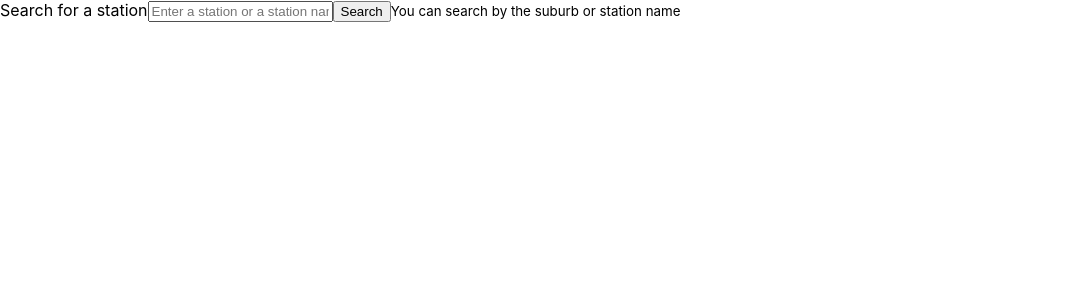
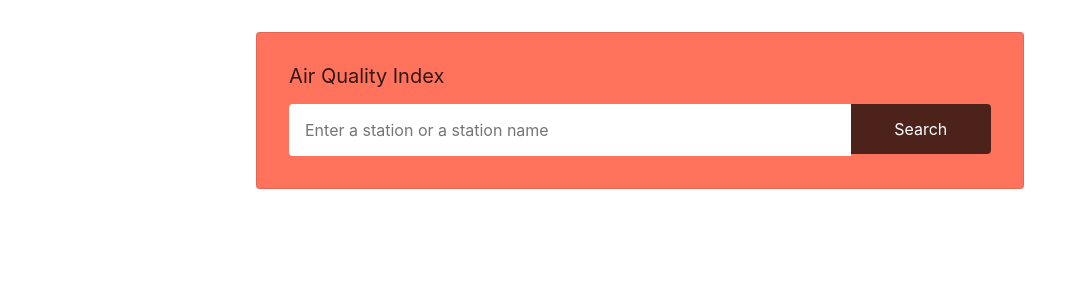
Before and after one commit to iankhor/weather, a React (Create React App) app: page / in a window 1280 px wide. Shown: the top 300 px of the page, without its empty margins (0-1086 px from the left). Built offline with nearby package versions, Linux system fonts and the light colour scheme.

Commit message:
refactor and CSS

```diff
--- a/src/components/App/App.js
+++ b/src/components/App/App.js
@@ -1,6 +1,7 @@
 import React, { useState } from 'react'
 import useSearchStation from '../hooks/useSearchStation'
 import useSearchWeather from '../hooks/useSearchWeather'
+import 'tachyons'
 
 function Loader() {
   return (
@@ -38,31 +39,50 @@ export default function App() {
 
   return (
     <>
+      <div className="flex flex-column">
+        <div className="pa4-l">
+          <div className="bg-light-red mw7 center pa4 br2-ns ba b--black-10">
+            <fieldset className="cf bn ma0 pa0">
+              <legend className="pa0 f5 f4-ns mb3 black-80">
+                Air Quality Index
+              </legend>
               <div className="cf">
-        <label htmlFor="station" className="f6 b db mb2">
-          <span className="normal black-60">Search for a station</span>
+                <label htmlFor="station" className="clip">
+                  Search for a station
                 </label>
+
                 <input
+                  className="f6 f5-l input-reset bn fl black-80 bg-white pa3 lh-solid w-100 w-75-m w-80-l br2-ns br--left-ns"
                   id="station"
-          className="f6 f5-l input-reset bn fl black-80 bg-white pa3 lh-solid w-100 w-75-m w-80-l br2-ns br--left-ns"
                   placeholder="Enter a station or a station name"
                   type="text"
                   value={station || ''}
                   onChange={({ target: { value } }) => setStation(value)}
                 />
-        <button
+                <input
+                  className="f6 f5-l button-reset fl pv3 tc bn bg-animate bg-black-70 hover-bg-black white pointer w-100 w-25-m w-20-l br2-ns br--right-ns"
+                  type="submit"
+                  value="Search"
                   onClick={searchForStation}
-          className="f6 f5-l button-reset fl pv3 tc bn bg-animate bg-black-70 hover-bg-black white pointer w-100 w-25-m w-20-l br2-ns br--right-ns"
-        >
-          Search
-        </button>
-        <small className="f6 black-60 db mb2">
-          You can search by the suburb or station name
-        </small>
+                />
               </div>
+            </fieldset>
+          </div>
+        </div>
+      </div>
+      <div className="flex flex-column">
+        <div className="center">
           {(searchStationLoading || searchWeatherLoading) && <Loader />}
+          {searchStationError.length > 0 && <div>{searchStationError}</div>}
+          {searchWeatherError.length > 0 && <div>{searchWeatherError}</div>}
+        </div>
+      </div>
       {searchStationData?.length > 0 &&
         Object.keys(searchWeatherData || {}).length === 0 && (
+          <>
+            <div className="flex flex-column">
+              <div className="center">Select a station</div>
+            </div>
             <ul
               className="list pl0 ml0 center mw5 ba b--light-silver br3"
               aria-label="Stations"
@@ -79,17 +99,30 @@ export default function App() {
                 </li>
               ))}
             </ul>
+          </>
         )}
-      {searchStationError.length > 0 && <div>{searchStationError}</div>}
-      {searchWeatherError.length > 0 && <div>{searchWeatherError}</div>}
       {Object.keys(searchWeatherData || {}).length > 0 && (
-        <dl role="none" className="lh-title pa4 mt0" aria-label="weather info">
-          <dt className="f6 b">{searchWeatherData.cityName}</dt>
-          <dt className="f6 b">{searchWeatherData.geoLocation.lat}</dt>
-          <dt className="f6 b">{searchWeatherData.geoLocation.lng}</dt>
-          <dt className="f6 b">{searchWeatherData.aqi}</dt>
-          <dt className="f6 b">{searchWeatherData.url}</dt>
+        <>
+          <article
+            aria-label="weather info"
+            className="mw5 center bg-white br3 pa pa4-ns mv3 ba b--black-10"
+          >
+            <div className="tc">
+              <h2 className="f5 f4-m f3-l fw2 black-50 mt0 lh-copy">
+                {searchWeatherData.cityName}
+              </h2>
+              <h1 className="f1">{searchWeatherData.aqi}</h1>
+              <hr className="mw3 bb bw1 b--black-10" />
+            </div>
+
+            <dl className="lh-title pa4 mt0">
+              <dt className="f6 b">Coordinates</dt>
+              <dd className="ml0">{`Lat: ${searchWeatherData.geoLocation.lat}  Lat: ${searchWeatherData.geoLocation.lng}`}</dd>
+              <dt className="f6 b mt2">EPA Attributions</dt>
+              <dd className="ml0">{searchWeatherData.url}</dd>
             </dl>
+          </article>
+        </>
       )}
     </>
   )
```
Also changed, not shown: 1 other file (tests, documents, lock files or other folders). Lines whose indentation alone changed are shown as unchanged.
